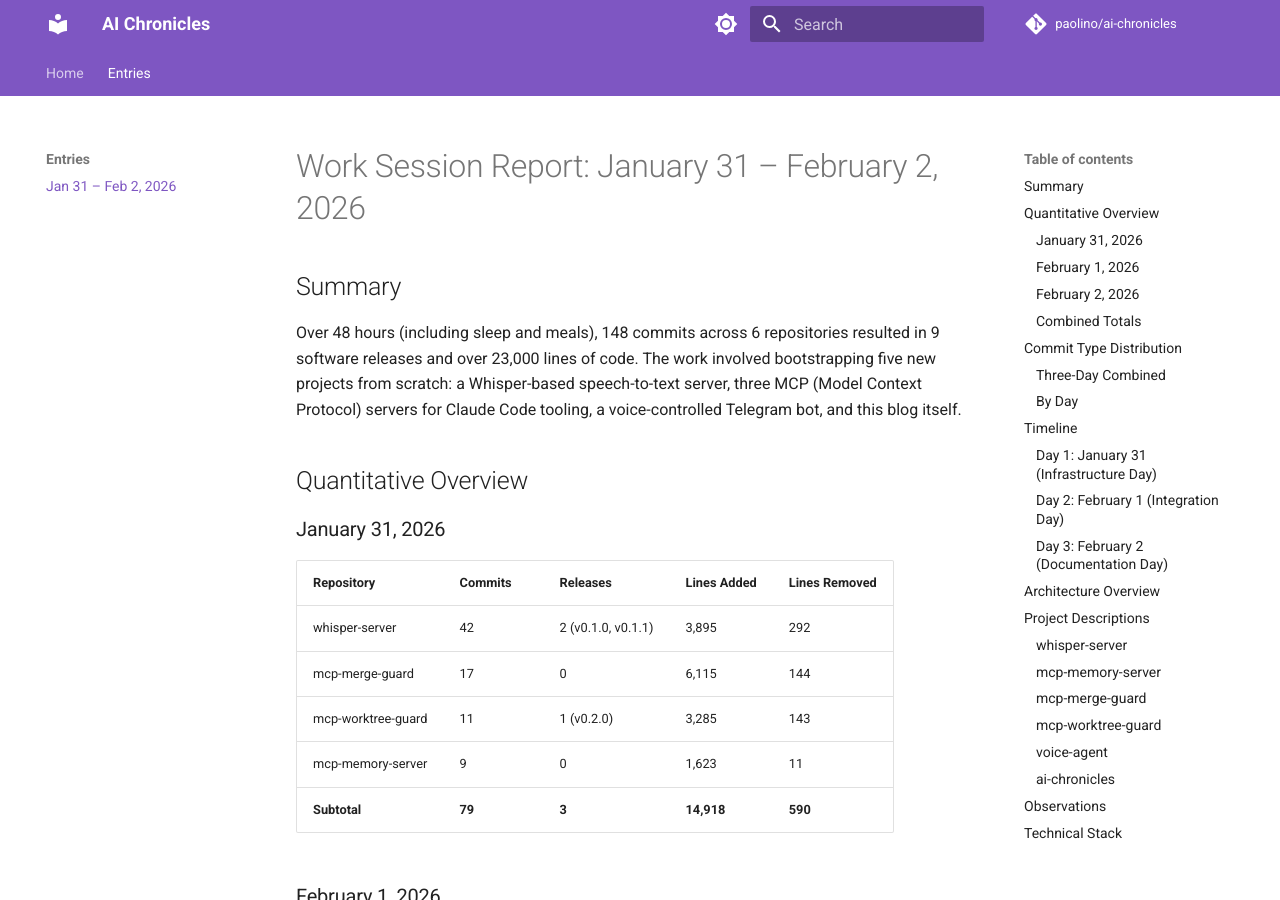
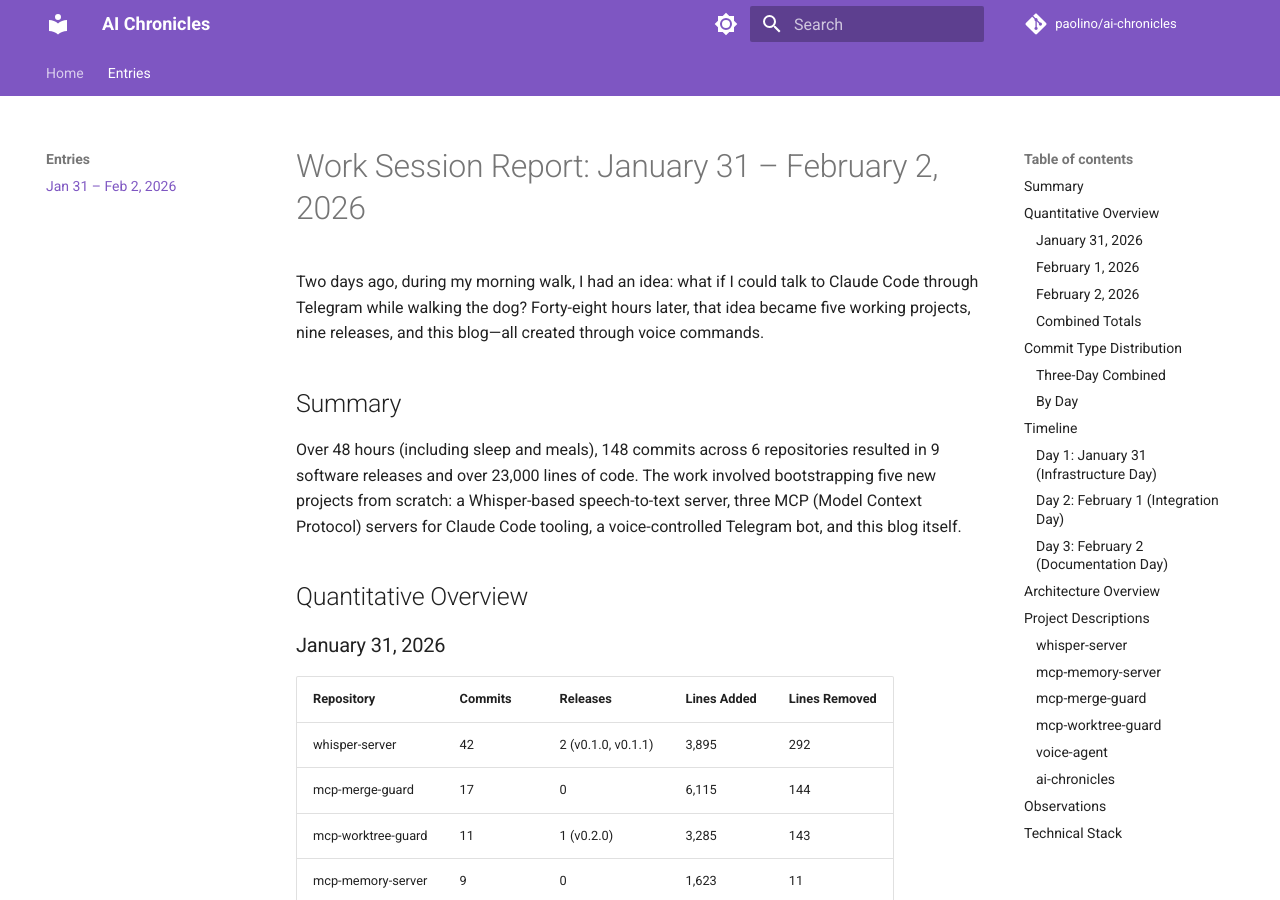
Before and after one commit to paolino/ai-chronicles, an MkDocs documentation site: the page built from docs/entries/2026-01-31-02-01.md, in a window 1280 px wide and 900 px high. Built offline with MkDocs 1.6.1 and Material for MkDocs 9.7.7, drawn with Linux system fonts in a browser that asks for light colours; comment, search, counter and statistics services are not loaded.

Commit message:
docs: add preambolo about morning walk idea
Added an engaging introduction that tells the story of how the idea
to talk to Claude Code through Telegram while walking the dog led
to five working projects in 48 hours.

Co-Authored-By: Claude Opus 4.5 <noreply@anthropic.com>

```diff
--- a/docs/entries/2026-01-31-02-01.md
+++ b/docs/entries/2026-01-31-02-01.md
@@ -1,4 +1,6 @@
 # Work Session Report: January 31 – February 2, 2026
+
+Two days ago, during my morning walk, I had an idea: what if I could talk to Claude Code through Telegram while walking the dog? Forty-eight hours later, that idea became five working projects, nine releases, and this blog—all created through voice commands.
 
 ## Summary
 
```
Also changed, not shown: drafts/2026-01-31-02-01.md (+2 -0 lines).
